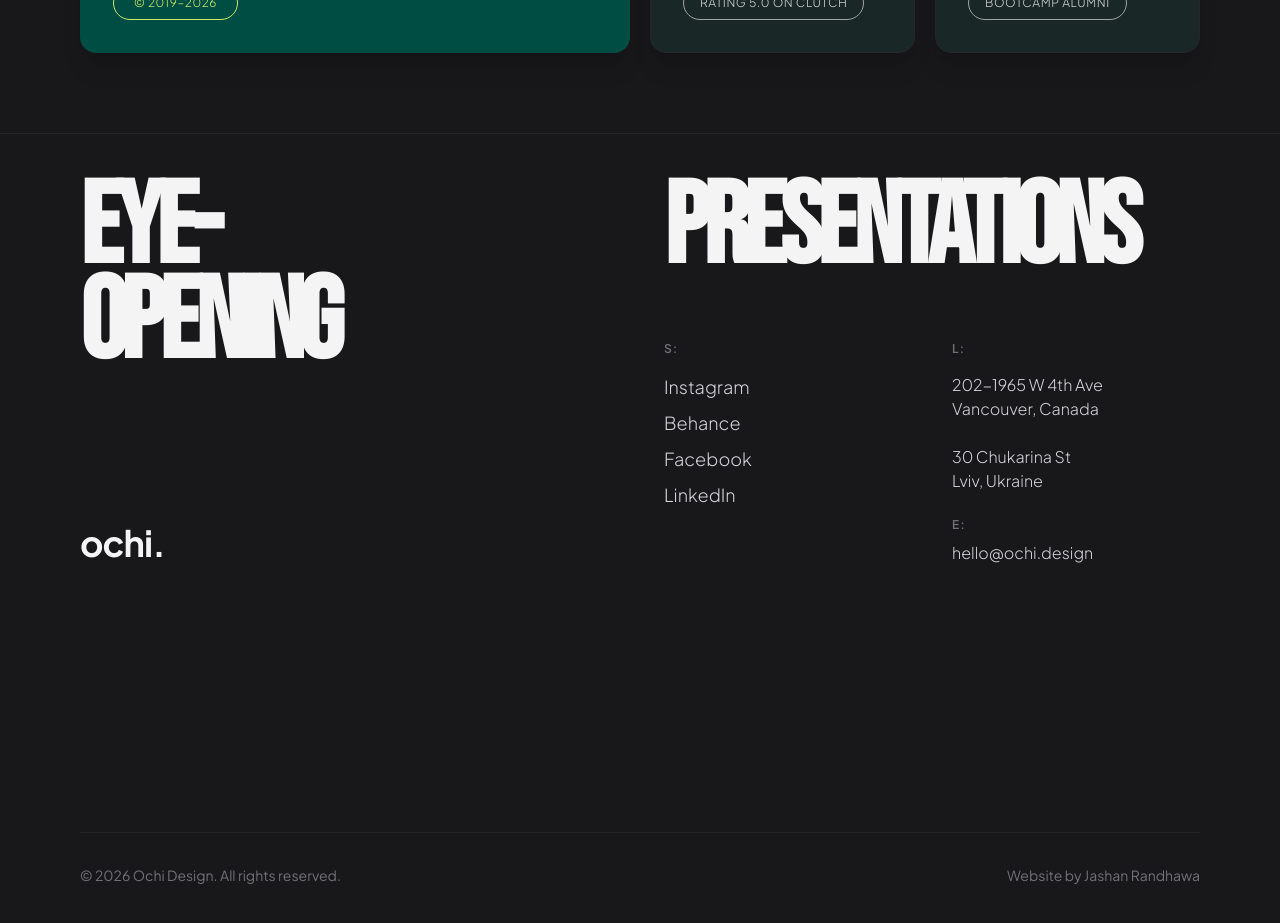
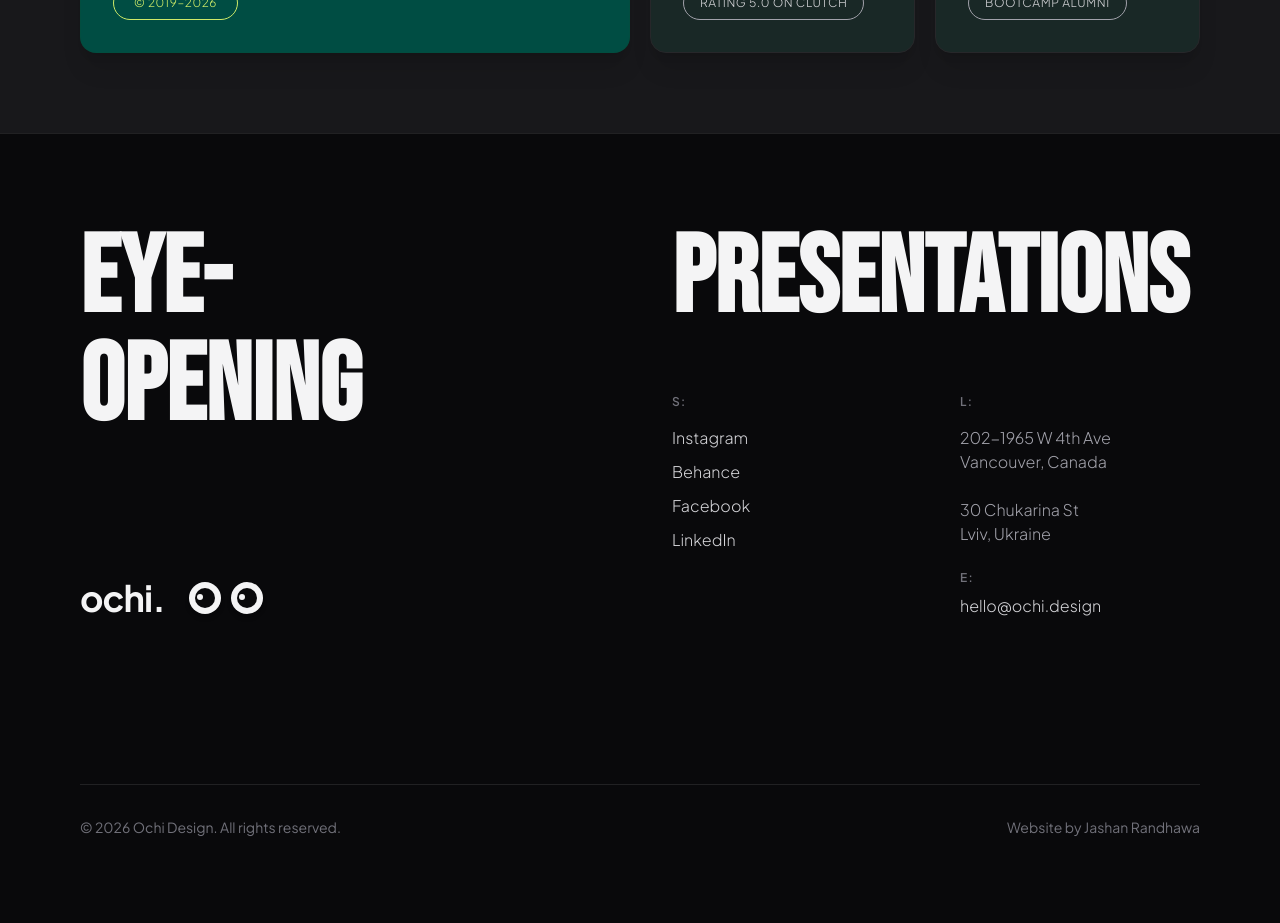
Before and after one commit to Jashan-randhawa/OCHI-ANIMATION, a React (Vite) app: page / in a window 1280 px wide. Shown: the part 6120-7043 px from the top of the page. Built offline with nearby package versions, Linux system fonts and the light colour scheme.

Commit message:
fix(footer): prevent vertical word overlap, add scroll reveal & mini eye easter egg

```diff
--- a/src/componets/Footer.jsx
+++ b/src/componets/Footer.jsx
@@ -1,58 +1,129 @@
-import React from "react";
+import React, { useEffect, useState, useRef } from "react";
 import { FaArrowUpLong } from "react-icons/fa6";
+import { motion } from "framer-motion";
 
 export const Footer = () => {
+  const [eyeRotate, setEyeRotate] = useState(0);
+  const footerRef = useRef(null);
+
+  useEffect(() => {
+    const handleMouseMove = (e) => {
+      if (!footerRef.current) return;
+      const rect = footerRef.current.getBoundingClientRect();
+      const centerX = rect.left + rect.width / 2;
+      const centerY = rect.top + rect.height / 2;
+      const deltaX = e.clientX - centerX;
+      const deltaY = e.clientY - centerY;
+      const angle = (Math.atan2(deltaY, deltaX) * 180) / Math.PI;
+      setEyeRotate(angle - 180);
+    };
+
+    window.addEventListener("mousemove", handleMouseMove);
+    return () => window.removeEventListener("mousemove", handleMouseMove);
+  }, []);
+
+  const socialLinks = [
+    { name: "Instagram", url: "#" },
+    { name: "Behance", url: "#" },
+    { name: "Facebook", url: "#" },
+    { name: "LinkedIn", url: "#" },
+  ];
+
   return (
-    <footer id="contact" className="w-full min-h-screen p-6 sm:p-12 md:px-16 lg:px-20 py-20 bg-zinc-900 flex flex-col justify-between font-['Founders_Grotesk_X-Condensed'] border-t border-zinc-800">
-      <div className="flex flex-col lg:flex-row justify-between gap-12 w-full">
+    <footer
+      ref={footerRef}
+      id="contact"
+      className="w-full min-h-screen p-6 sm:p-12 md:px-16 lg:px-20 py-16 sm:py-24 bg-zinc-950 flex flex-col justify-between font-['Founders_Grotesk_X-Condensed'] border-t border-zinc-800/80 overflow-hidden"
+    >
+      <div className="flex flex-col lg:flex-row justify-between gap-12 lg:gap-16 w-full">
         {/* Left Column: Big Eye-Opening Title */}
         <div className="w-full lg:w-1/2 flex flex-col justify-between">
-          <div>
-            <h1 className="text-[15vw] lg:text-[9vw] font-extrabold uppercase leading-[0.82] tracking-tighter text-zinc-100">
+          <div className="overflow-hidden">
+            <motion.h1
+              initial={{ y: "100%" }}
+              whileInView={{ y: "0%" }}
+              viewport={{ once: true }}
+              transition={{ duration: 0.8, ease: [0.22, 1, 0.36, 1] }}
+              className="text-[16vw] sm:text-[13vw] lg:text-[8.5vw] font-bold uppercase leading-[0.92] tracking-normal text-zinc-100 block"
+            >
               Eye-
-            </h1>
-            <h1 className="text-[15vw] lg:text-[9vw] font-extrabold uppercase leading-[0.82] tracking-tighter text-zinc-100">
+            </motion.h1>
+
+            <motion.h1
+              initial={{ y: "100%" }}
+              whileInView={{ y: "0%" }}
+              viewport={{ once: true }}
+              transition={{ duration: 0.8, delay: 0.1, ease: [0.22, 1, 0.36, 1] }}
+              className="text-[16vw] sm:text-[13vw] lg:text-[8.5vw] font-bold uppercase leading-[0.92] tracking-normal text-zinc-100 block mt-1 sm:mt-2"
+            >
               Opening
-            </h1>
+            </motion.h1>
           </div>
 
-          <div className="mt-12 lg:mt-24">
+          {/* Bottom Left Wordmark + Interactive Mini Eyes */}
+          <div className="mt-12 lg:mt-20 flex items-center gap-6">
             <span className="text-3xl sm:text-4xl font-['Neue_Montreal'] font-bold tracking-tight text-zinc-100">
               ochi.
             </span>
+
+            {/* Interactive Footer Mini Eyes Easter Egg */}
+            <div className="flex gap-2.5 items-center">
+              {[0, 1].map((idx) => (
+                <div
+                  key={idx}
+                  className="w-8 h-8 rounded-full bg-zinc-100 flex items-center justify-center relative shadow-md"
+                >
+                  <div className="w-5 h-5 rounded-full bg-zinc-950 relative flex items-center justify-center">
+                    <div
+                      style={{
+                        transform: `translate(-50%, -50%) rotate(${eyeRotate}deg)`,
+                      }}
+                      className="absolute top-1/2 left-1/2 -translate-x-1/2 -translate-y-1/2 w-full h-2"
+                    >
+                      <div className="w-1.5 h-1.5 rounded-full bg-zinc-100 ml-0.5" />
+                    </div>
+                  </div>
+                </div>
+              ))}
+            </div>
           </div>
         </div>
 
         {/* Right Column: Presentations Title + Detailed Links */}
         <div className="w-full lg:w-1/2 flex flex-col justify-between">
-          <h1 className="text-[15vw] lg:text-[9vw] font-extrabold uppercase leading-[0.82] tracking-tighter text-zinc-100">
-            Presentations
-          </h1>
+          <div className="overflow-hidden">
+            <motion.h1
+              initial={{ y: "100%" }}
+              whileInView={{ y: "0%" }}
+              viewport={{ once: true }}
+              transition={{ duration: 0.8, delay: 0.15, ease: [0.22, 1, 0.36, 1] }}
+              className="text-[16vw] sm:text-[13vw] lg:text-[8.5vw] font-bold uppercase leading-[0.92] tracking-normal text-zinc-100 block"
+            >
+              Presentations
+            </motion.h1>
+          </div>
 
-          <div className="grid grid-cols-1 sm:grid-cols-2 gap-10 mt-12 sm:mt-16 font-['Neue_Montreal']">
-            {/* Socials */}
+          {/* Contact Details Grid */}
+          <div className="grid grid-cols-1 sm:grid-cols-2 gap-8 sm:gap-12 mt-10 sm:mt-16 font-['Neue_Montreal']">
+            {/* Social Links */}
             <div>
               <p className="text-xs uppercase tracking-widest text-zinc-500 mb-4 font-semibold">
                 S:
               </p>
-              <div className="flex flex-col gap-2">
-                {[
-                  { name: "Instagram", url: "#" },
-                  { name: "Behance", url: "#" },
-                  { name: "Facebook", url: "#" },
-                  { name: "LinkedIn", url: "#" },
-                ].map((item) => (
-                  <a
+              <div className="flex flex-col gap-2.5">
+                {socialLinks.map((item) => (
+                  <motion.a
                     key={item.name}
                     href={item.url}
-                    className="group flex items-center gap-2 text-base sm:text-lg font-light text-zinc-300 hover:text-white transition-colors w-fit"
+                    whileHover={{ x: 4 }}
+                    className="group flex items-center gap-2 text-sm sm:text-base font-light text-zinc-300 hover:text-white transition-colors w-fit"
                   >
                     <span className="relative">
                       {item.name}
-                      <span className="absolute -bottom-0.5 left-0 w-0 h-[1px] bg-white transition-all duration-300 group-hover:w-full" />
+                      <span className="absolute -bottom-0.5 left-0 w-0 h-[1.5px] bg-[#CDEA68] transition-all duration-300 group-hover:w-full" />
                     </span>
-                    <FaArrowUpLong className="rotate-45 text-xs opacity-0 group-hover:opacity-100 transition-opacity" />
-                  </a>
+                    <FaArrowUpLong className="rotate-45 text-xs opacity-0 group-hover:opacity-100 group-hover:text-[#CDEA68] transition-all" />
+                  </motion.a>
                 ))}
               </div>
             </div>
@@ -62,7 +133,7 @@ export const Footer = () => {
               <p className="text-xs uppercase tracking-widest text-zinc-500 mb-4 font-semibold">
                 L:
               </p>
-              <address className="not-italic text-sm sm:text-base font-light text-zinc-300 leading-relaxed">
+              <address className="not-italic text-sm sm:text-base font-light text-zinc-400 leading-relaxed mb-6">
                 202-1965 W 4th Ave<br />
                 Vancouver, Canada<br />
                 <br />
@@ -70,7 +141,7 @@ export const Footer = () => {
                 Lviv, Ukraine
               </address>
 
-              <p className="text-xs uppercase tracking-widest text-zinc-500 mt-6 mb-2 font-semibold">
+              <p className="text-xs uppercase tracking-widest text-zinc-500 mb-2 font-semibold">
                 E:
               </p>
               <a
@@ -85,7 +156,7 @@ export const Footer = () => {
       </div>
 
       {/* Footer Bottom Bar */}
-      <div className="border-t border-zinc-800/80 mt-16 pt-8 flex flex-col sm:flex-row justify-between items-start sm:items-center gap-4 font-['Neue_Montreal'] text-xs sm:text-sm text-zinc-500">
+      <div className="border-t border-zinc-800/80 mt-16 sm:mt-24 pt-8 flex flex-col sm:flex-row justify-between items-start sm:items-center gap-4 font-['Neue_Montreal'] text-xs sm:text-sm text-zinc-500">
         <p>&copy; 2026 Ochi Design. All rights reserved.</p>
         <p className="hover:text-zinc-300 transition-colors cursor-pointer">
           Website by Jashan Randhawa
```
